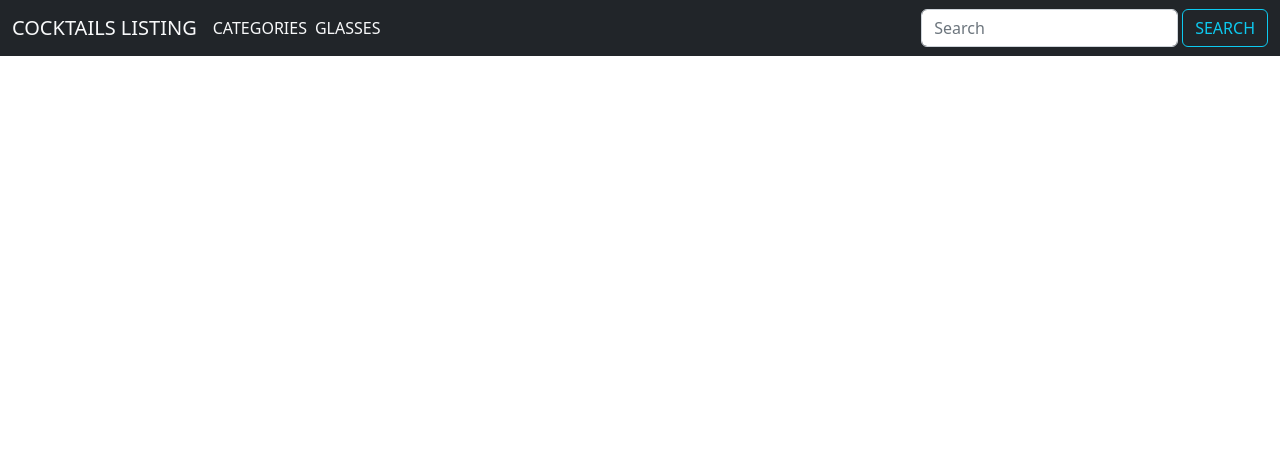
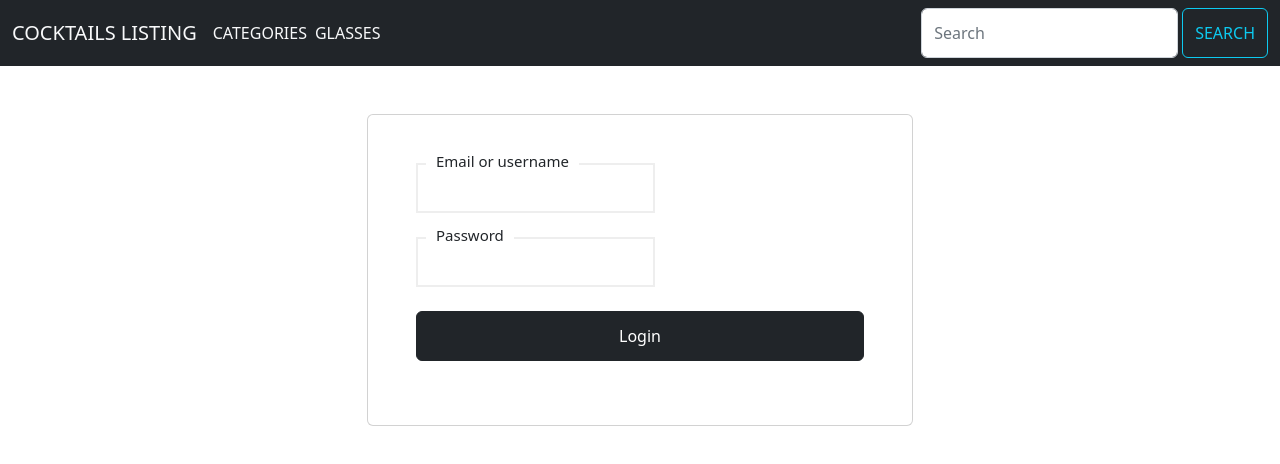
Before and after one commit to pmihango/phase-1-independent-project, a website: page index.html in a window 1280 px wide. Drawn offline with Linux system fonts and the light colour scheme; no server answers.

Commit message:
updated the login form in index.html

```diff
--- a/css/main.css
+++ b/css/main.css
@@ -0,0 +1 @@
+body{background: #000}.card{border: none;height: 320px}.forms-inputs{position: relative}.forms-inputs span{position: absolute;top:-18px;left: 10px;background-color: #fff;padding: 5px 10px;font-size: 15px}.forms-inputs input{height: 50px;border: 2px solid #eee}.forms-inputs input:focus{box-shadow: none;outline: none;border: 2px solid #000}.btn{height: 50px}.success-data{display: flex;flex-direction: column}.bxs-badge-check{font-size: 90px}
--- a/index.html
+++ b/index.html
@@ -28,6 +28,27 @@
             </div>
         </nav>
 
+<div>
+    <div class="container mt-5">
+        <div class="row d-flex justify-content-center">
+            <div class="col-md-6">
+                <div class="card px-5 py-5" id="form1">
+                    <div class="form-data" v-if="!submitted">
+                        <div class="forms-inputs mb-4"> <span>Email or username</span> <input autocomplete="off" type="text" v-model="email" v-bind:class="{'form-control':true, 'is-invalid' : !validEmail(email) && emailBlured}" v-on:blur="emailBlured = true">
+                            <div class="invalid-feedback">A valid email is required!</div>
+                        </div>
+                        <div class="forms-inputs mb-4"> <span>Password</span> <input autocomplete="off" type="password" v-model="password" v-bind:class="{'form-control':true, 'is-invalid' : !validPassword(password) && passwordBlured}" v-on:blur="passwordBlured = true">
+                            <div class="invalid-feedback">Password must be 8 character!</div>
+                        </div>
+                        <div class="mb-3"> <button v-on:click.stop.prevent="submit" class="btn btn-dark w-100">Login</button> </div>
+                    </div>
+
+                </div>
+            </div>
+        </div>
+    </div>
+</div>
+
         <div class="container mt-5" id="main-container">
 
             <div class="row" id="random-cocktail">
```
